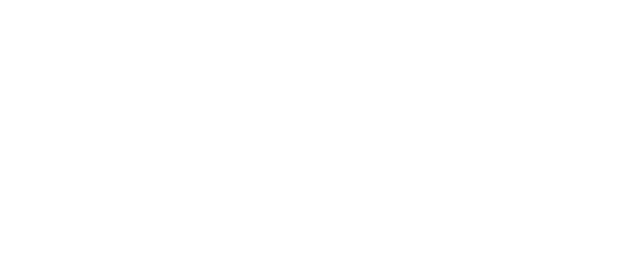
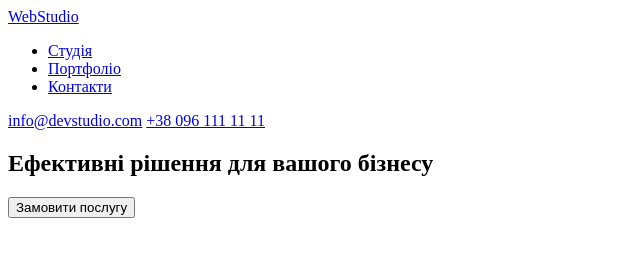
Before and after one commit to maryelisss/goit-markup-hw-01, a plain HTML site: page index.html in a window 1280 px wide. Shown: the whole page, without its empty margins (0-640 px from the left). Drawn offline with Linux system fonts and the light colour scheme.

Commit message:
Update index.html

```diff
--- a/index.html
+++ b/index.html
@@ -4,9 +4,27 @@
     <meta charset="UTF-8">
     <meta http-equiv="X-UA-Compatible" content="IE=edge">
     <meta name="viewport" content="width=device-width, initial-scale=1.0">
-    <title>Document</title>
+    <title>WebStudio</title>
 </head>
 <body>
-
+    <header>
+        <a href="/">WebStudio</a>
+        <nav>
+          <ul>
+            <li> <a href="#">Студія</a> </li>
+            <li> <a href="#">Портфоліо</a> </li>
+            <li> <a href="#">Контакти</a> </li>
+          </ul>
+        </nav>
+        <a href="mailto:info@devstudio.com">info@devstudio.com</a>
+        <a href="tel:+38 096 111 11 11">+38 096 111 11 11</a>
+    </header>
+    <main>
+        <section>
+            <h1>Ефективні рішення для вашого бізнесу</h1>
+            <button type="button"> Замовити послугу </button>
+        </section>
+    </main>
+    <footer></footer>
 </body>
 </html>
```
